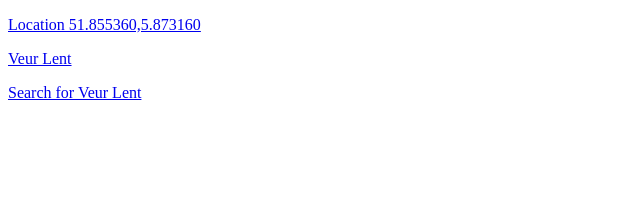
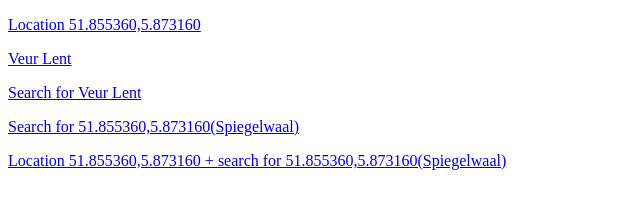
Before and after one commit to mprins/vigilant-doodle, a plain HTML site: page geo-test.html in a window 1280 px wide. Shown: the whole page, without its empty margins (0-640 px from the left). Drawn offline with Linux system fonts and the light colour scheme.

Commit message:
Update geo-test.html

```diff
--- a/geo-test.html
+++ b/geo-test.html
@@ -4,8 +4,15 @@
         <title>Geo Link Test</title>
     </head>
     <body>
+<!--
+https://stackoverflow.com/questions/23232273/is-there-a-way-to-invoke-navigation-from-mobile-browser
+https://developer.android.com/guide/components/intents-common.html#Maps
+https://gist.github.com/danharper/844382901f7a7b73b90a
+-->
         <p><a href="geo:51.855360,5.873160">Location 51.855360,5.873160</a></p>
         <p><a href="geo:Veur+Lent">Veur Lent</a></p>
         <p><a href="geo:?q=Veur+Lent">Search for Veur Lent</a></p>
+        <p><a href="geo:0,0?q=51.855360,5.873160(Spiegelwaal)">Search for 51.855360,5.873160(Spiegelwaal)</a></p>
+        <p><a href="geo:51.855360,5.873160?q=51.855360,5.873160(Spiegelwaal)">Location 51.855360,5.873160 + search for 51.855360,5.873160(Spiegelwaal)</a></p>
     </body>
 </html>
```
